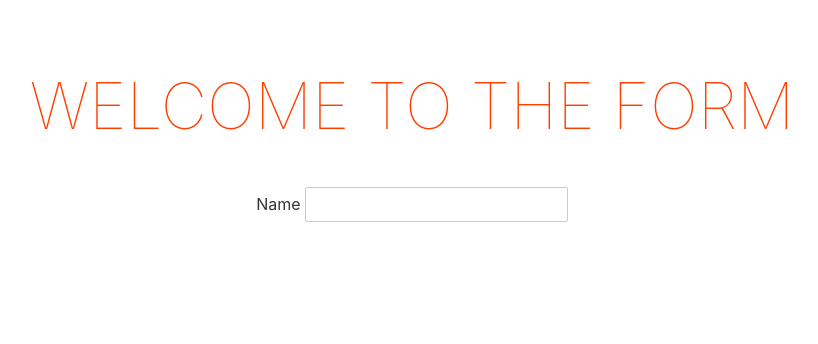
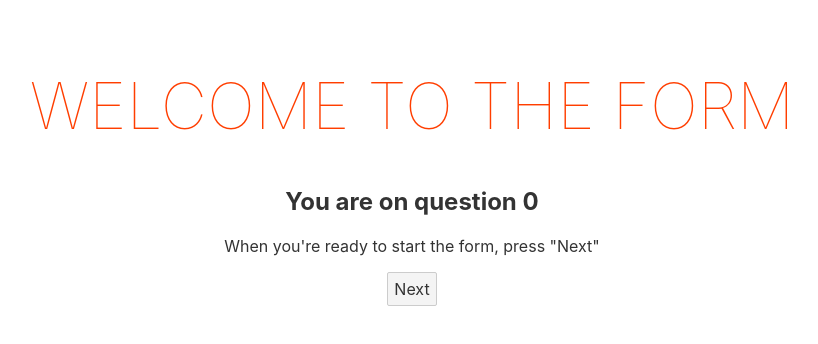
Before and after one commit to remyoudemans/svelte-multipage-form, a Svelte app: page / in a window 1280 px wide. Shown: the top 344 px of the page, without its empty margins (228-1046 px from the left). Built offline with nearby package versions, Linux system fonts and the light colour scheme.

Commit message:
feat: setup foundations for multipage form!

```diff
--- a/src/App.svelte
+++ b/src/App.svelte
@@ -2,4 +2,4 @@
   import Index from './pages/index.svelte'
 </script>
 
-<Index name="Hector"/>
+<Index />
--- /dev/null
+++ b/src/components/questions/Question0.svelte
@@ -0,0 +1 @@
+<p>When you're ready to start the form, press "Next"</p>
--- /dev/null
+++ b/src/components/questions/Question1.svelte
@@ -0,0 +1,17 @@
+<script>
+  let name = '';
+</script>
+
+<label>
+  Name
+  <input type='text' bind:value={name} />
+</label>
+<p>
+  {#if !name}
+    Do you not have a name?
+  {:else if name.length > 20}
+    Wow! Your name is really long!
+  {:else}
+    Your name seems to be "{name}".
+  {/if}
+</p>
--- /dev/null
+++ b/src/components/questions/Question2.svelte
@@ -0,0 +1,8 @@
+<script>
+  let age = '';
+</script>
+
+<label>
+  Age
+  <input type='text' bind:value={age} />
+</label>
--- /dev/null
+++ b/src/components/questions/index.js
@@ -0,0 +1,3 @@
+export { default as Question0 } from './Question0.svelte'
+export { default as Question1 } from './Question1.svelte'
+export { default as Question2 } from './Question2.svelte'
--- a/src/pages/index.svelte
+++ b/src/pages/index.svelte
@@ -1,13 +1,41 @@
 <script>
-	export let name = 'Joe';
+  import * as questions from '../components/questions'
+
+  let questionIndex = 0;
+
+  const questionComponents = Object.values(questions);
+
+  const decrementQuestion = () => {
+    questionIndex = Math.max(questionIndex - 1, 0);
+  };
+
+  const incrementQuestion = () => {
+    questionIndex = Math.min(questionIndex + 1, questionComponents.length - 1);
+  };
+
+  $: currentQuestion = questionComponents[questionIndex];
+
+  // TODO: make it stop submitting
+  // TODO: also make it save to store!!
 </script>
 
 <main>
   <h1>Welcome to the form</h1>
-  <label>
-  Name
-  <input type='text' />
-  </label>
+  <h2>You are on question {questionIndex}</h2>
+
+  <form on:submit={() => false}>
+  <svelte:component this={currentQuestion} />
+
+  {#if questionIndex > 0}
+    <button on:click={decrementQuestion}>Previous</button>
+  {/if}
+
+  {#if questionIndex < questionComponents.length - 1}
+    <button on:click={incrementQuestion}>Next</button>
+  {:else}
+    <button on:click={() => console.log('submitted!')}>Submit</button>
+  {/if}
+  </form>
 </main>
 
 <style>
```
